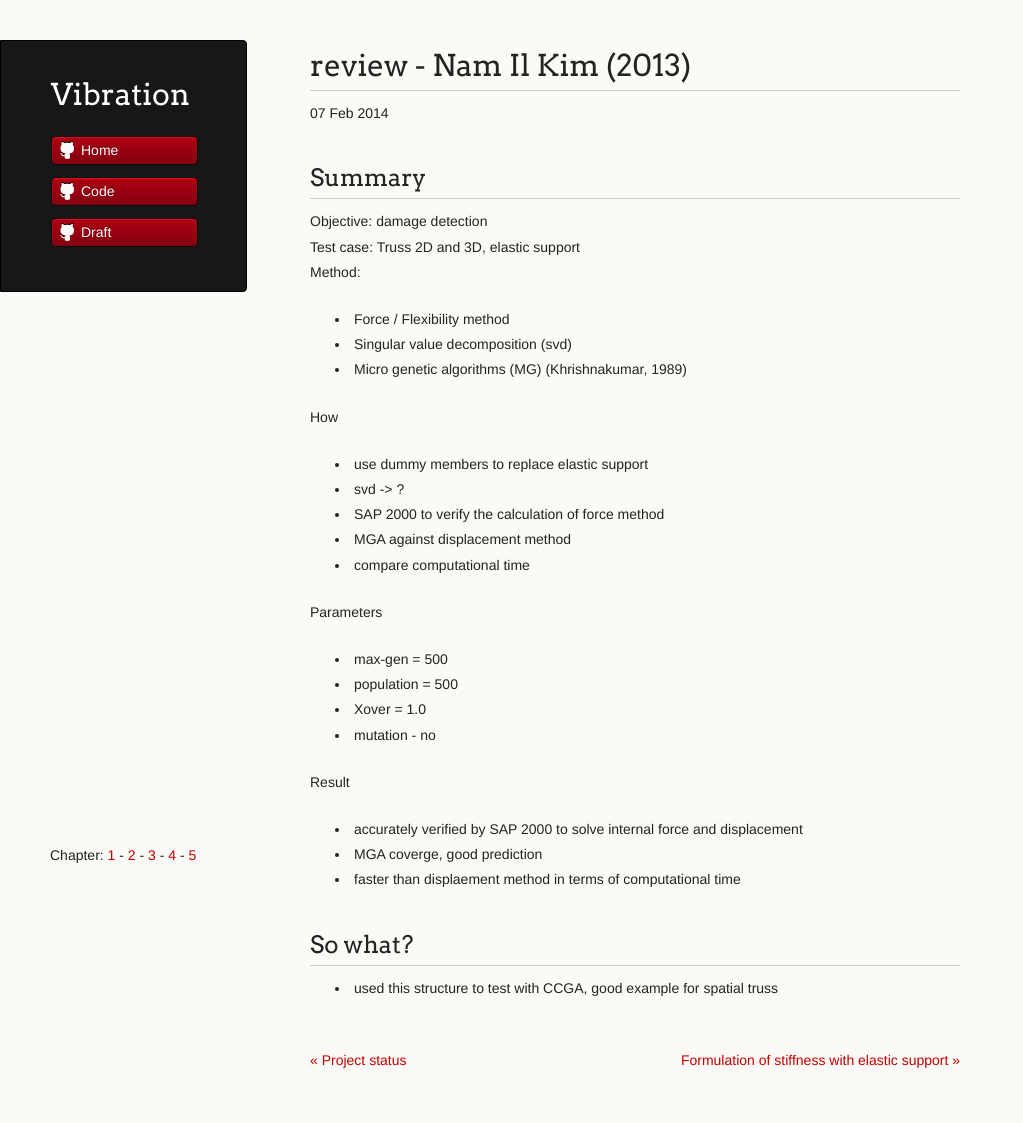
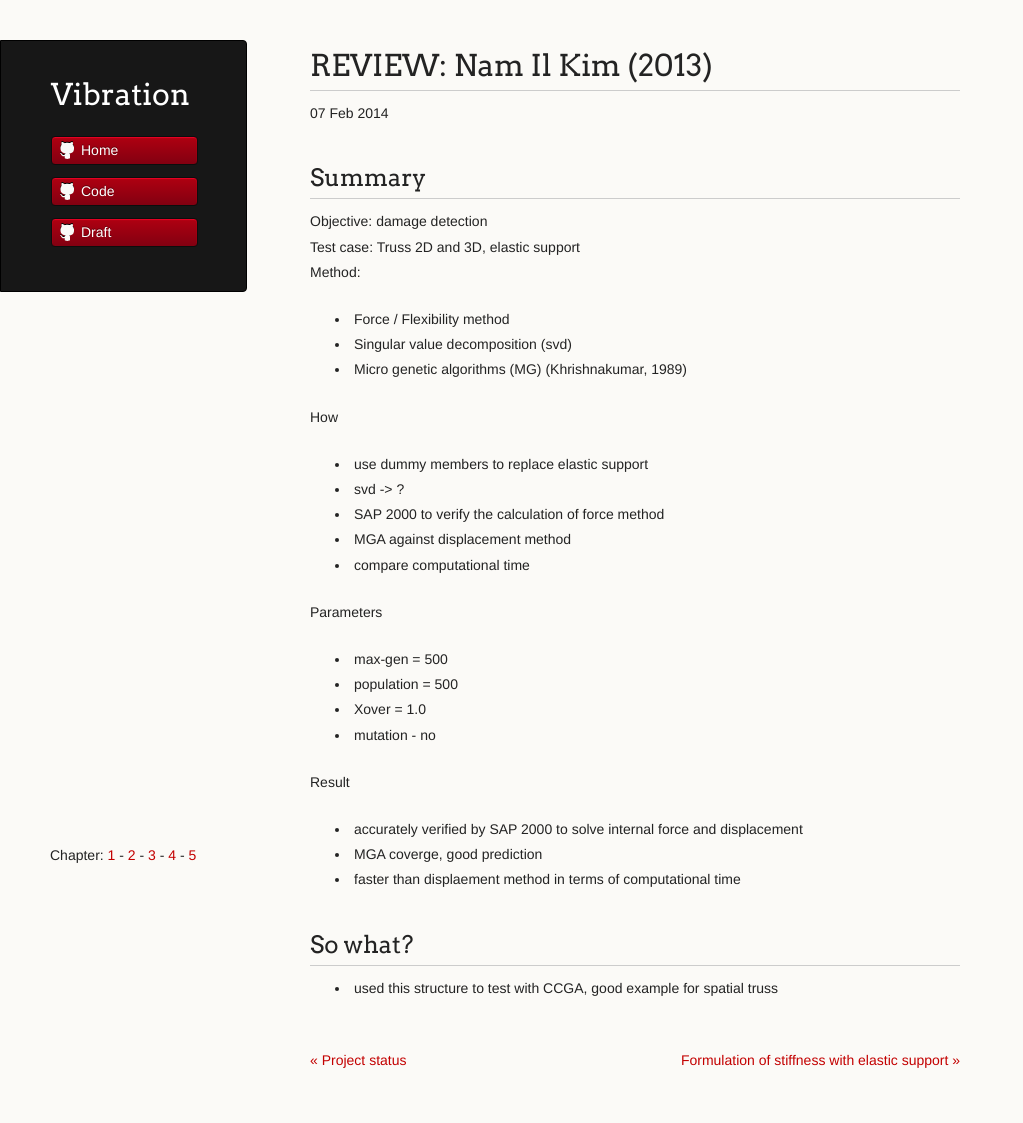
Before and after one commit to vireax/vibration, a Jekyll site: the page built from _posts/2014-02-07-nam-il-kim-2013.md, in a window 1280 px wide. Shown: the whole page, without its empty margins (0-1023 px from the left). Built offline with Jekyll 4.4.1, drawn with Linux system fonts in a browser that asks for light colours.

```diff
--- a/_layouts/post.html
+++ b/_layouts/post.html
@@ -2,7 +2,7 @@
 layout: default
 ---
 
-<h1>{% if page.category == "review" %}<small>review - </small>{% endif %}{{ page.title }}</h1>
+<h1>{% if page.category == "review" %}REVIEW: {% endif %}{{ page.title }}</h1>
 <p class="meta">{{ page.date | date_to_string }}</p>
 <div class="post">
   {{ content }}
```
